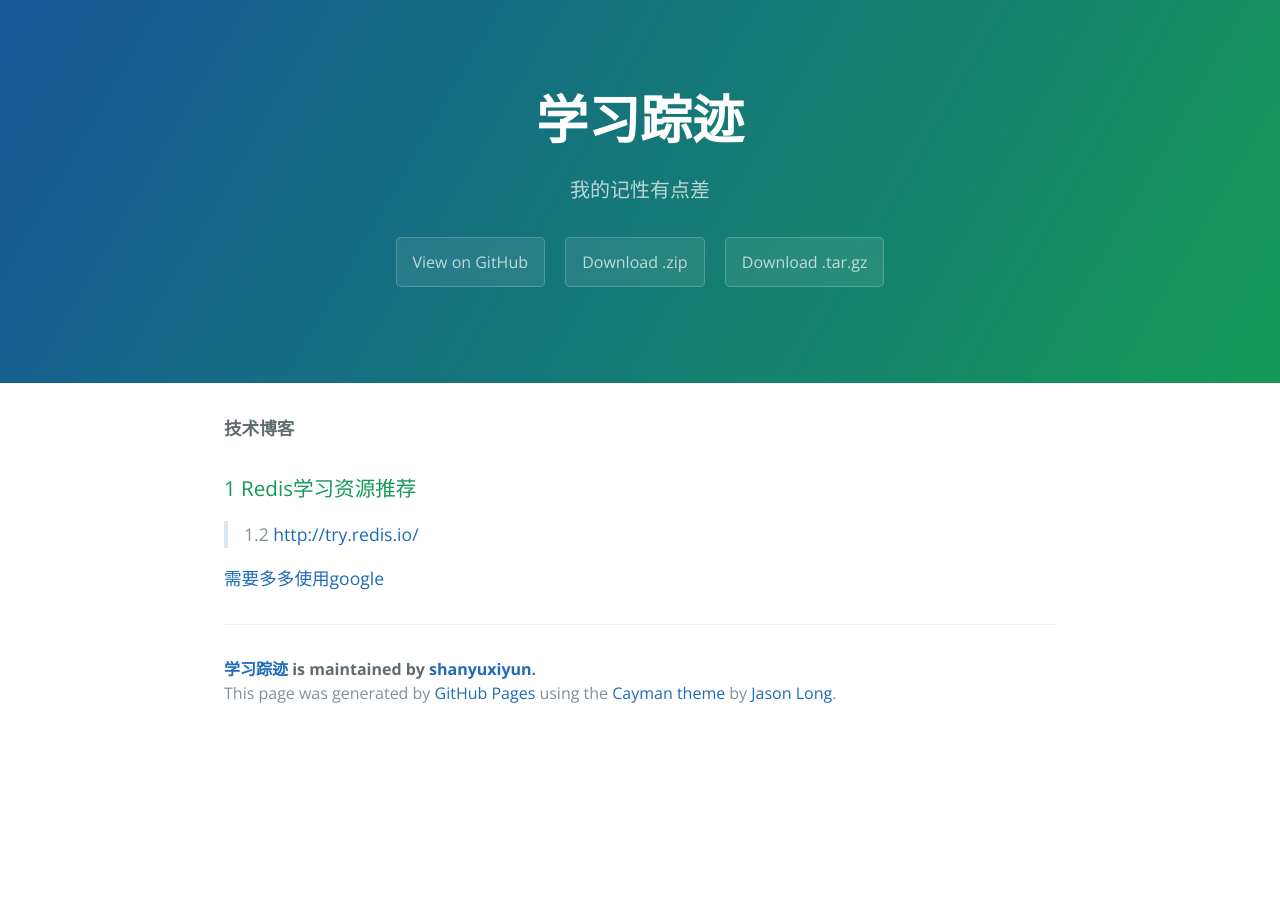
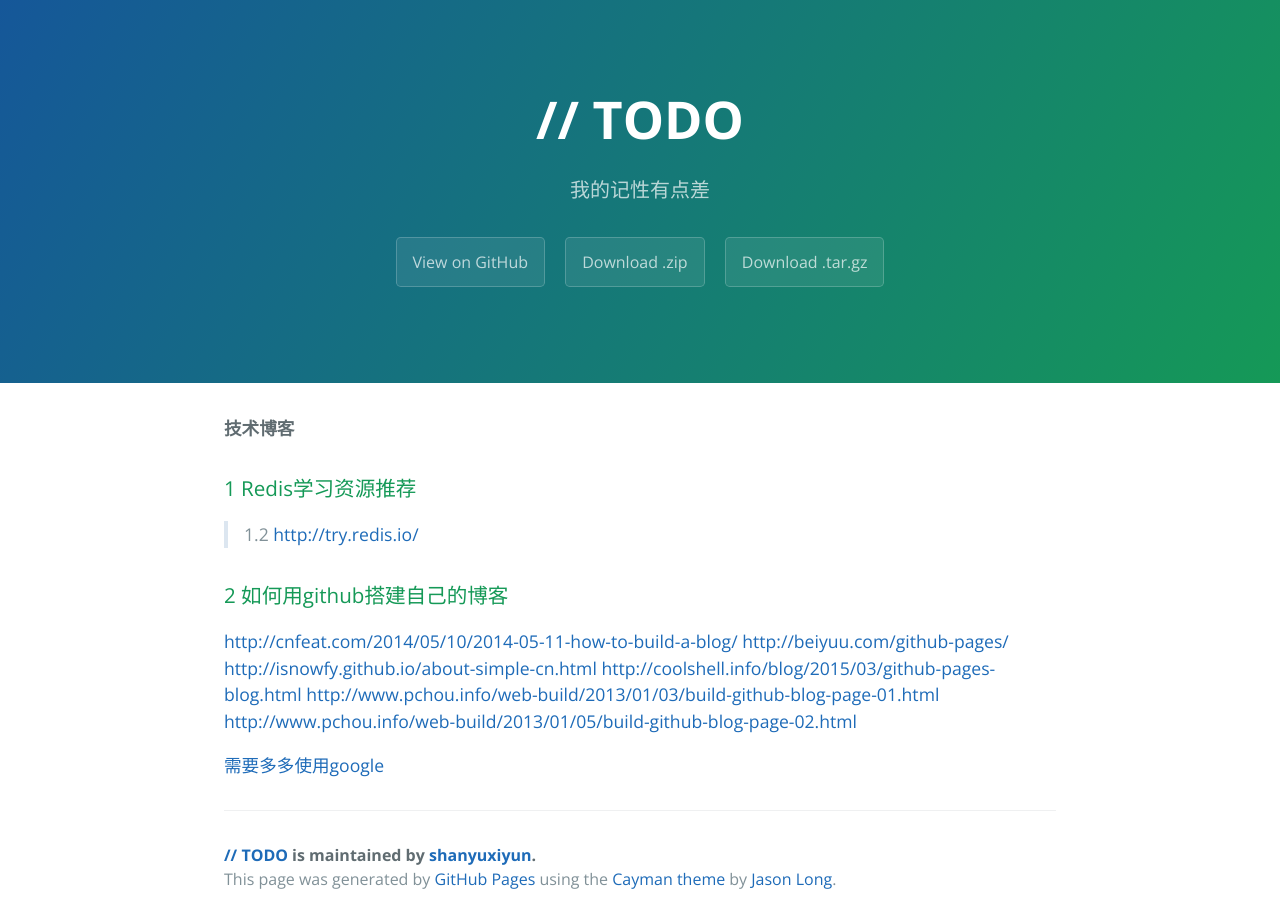
Before and after one commit to shanyuxiyun/leedong, a plain HTML site: page index.html in a window 1280 px wide. Before the commit the page ends 800 px from the top, so only its background shows below. Drawn offline with nearby package versions, Linux system fonts and the light colour scheme.

Commit message:
Create gh-pages branch via GitHub

```diff
--- a/index.html
+++ b/index.html
@@ -2,7 +2,7 @@
 <html lang="en-us">
   <head>
     <meta charset="UTF-8">
-    <title>学习踪迹 by shanyuxiyun</title>
+    <title>// TODO by shanyuxiyun</title>
     <meta name="viewport" content="width=device-width, initial-scale=1">
     <link rel="stylesheet" type="text/css" href="stylesheets/normalize.css" media="screen">
     <link href='http://fonts.googleapis.com/css?family=Open+Sans:400,700' rel='stylesheet' type='text/css'>
@@ -11,7 +11,7 @@
   </head>
   <body>
     <section class="page-header">
-      <h1 class="project-name">学习踪迹</h1>
+      <h1 class="project-name">// TODO</h1>
       <h2 class="project-tagline">我的记性有点差</h2>
       <a href="https://github.com/shanyuxiyun/leedong" class="btn">View on GitHub</a>
       <a href="https://github.com/shanyuxiyun/leedong/zipball/master" class="btn">Download .zip</a>
@@ -28,10 +28,20 @@
 <p>1.2 <a href="http://try.redis.io/">http://try.redis.io/</a></p>
 </blockquote>
 
+<h3>
+<a id="2-如何用github搭建自己的博客" class="anchor" href="#2-%E5%A6%82%E4%BD%95%E7%94%A8github%E6%90%AD%E5%BB%BA%E8%87%AA%E5%B7%B1%E7%9A%84%E5%8D%9A%E5%AE%A2" aria-hidden="true"><span class="octicon octicon-link"></span></a>2 如何用github搭建自己的博客</h3>
+
+<p><a href="http://cnfeat.com/2014/05/10/2014-05-11-how-to-build-a-blog/">http://cnfeat.com/2014/05/10/2014-05-11-how-to-build-a-blog/</a>
+<a href="http://beiyuu.com/github-pages/">http://beiyuu.com/github-pages/</a>
+<a href="http://isnowfy.github.io/about-simple-cn.html">http://isnowfy.github.io/about-simple-cn.html</a>
+<a href="http://coolshell.info/blog/2015/03/github-pages-blog.html">http://coolshell.info/blog/2015/03/github-pages-blog.html</a>
+<a href="http://www.pchou.info/web-build/2013/01/03/build-github-blog-page-01.html">http://www.pchou.info/web-build/2013/01/03/build-github-blog-page-01.html</a>
+<a href="http://www.pchou.info/web-build/2013/01/05/build-github-blog-page-02.html">http://www.pchou.info/web-build/2013/01/05/build-github-blog-page-02.html</a></p>
+
 <p><a href="http://www.google.com">需要多多使用google</a></p>
 
       <footer class="site-footer">
-        <span class="site-footer-owner"><a href="https://github.com/shanyuxiyun/leedong">学习踪迹</a> is maintained by <a href="https://github.com/shanyuxiyun">shanyuxiyun</a>.</span>
+        <span class="site-footer-owner"><a href="https://github.com/shanyuxiyun/leedong">// TODO</a> is maintained by <a href="https://github.com/shanyuxiyun">shanyuxiyun</a>.</span>
 
         <span class="site-footer-credits">This page was generated by <a href="https://pages.github.com">GitHub Pages</a> using the <a href="https://github.com/jasonlong/cayman-theme">Cayman theme</a> by <a href="https://twitter.com/jasonlong">Jason Long</a>.</span>
       </footer>
--- a/params.json
+++ b/params.json
@@ -1 +1 @@
-{"name":"学习踪迹","tagline":"我的记性有点差","body":"**技术博客**\r\n\r\n### 1 Redis学习资源推荐\r\n> 1.2 http://try.redis.io/\r\n\r\n\r\n[需要多多使用google](http://www.google.com)\r\n\r\n","google":"","note":"Don't delete this file! It's used internally to help with page regeneration."}
+{"name":"// TODO","tagline":"我的记性有点差","body":"**技术博客**\r\n\r\n### 1 Redis学习资源推荐\r\n> 1.2 http://try.redis.io/\r\n\r\n### 2 如何用github搭建自己的博客\r\nhttp://cnfeat.com/2014/05/10/2014-05-11-how-to-build-a-blog/\r\nhttp://beiyuu.com/github-pages/\r\nhttp://isnowfy.github.io/about-simple-cn.html\r\nhttp://coolshell.info/blog/2015/03/github-pages-blog.html\r\nhttp://www.pchou.info/web-build/2013/01/03/build-github-blog-page-01.html\r\nhttp://www.pchou.info/web-build/2013/01/05/build-github-blog-page-02.html\r\n\r\n\r\n[需要多多使用google](http://www.google.com)\r\n\r\n","google":"","note":"Don't delete this file! It's used internally to help with page regeneration."}
```
